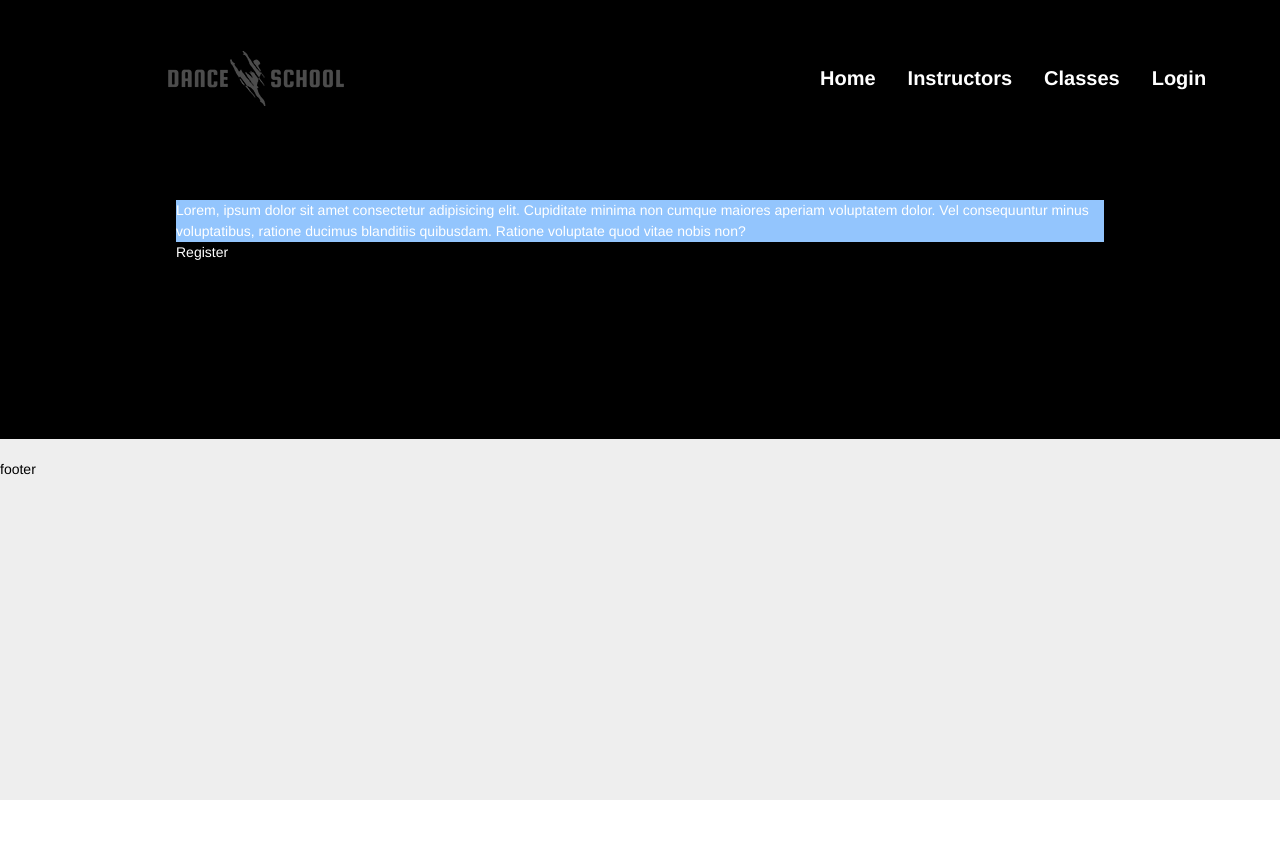
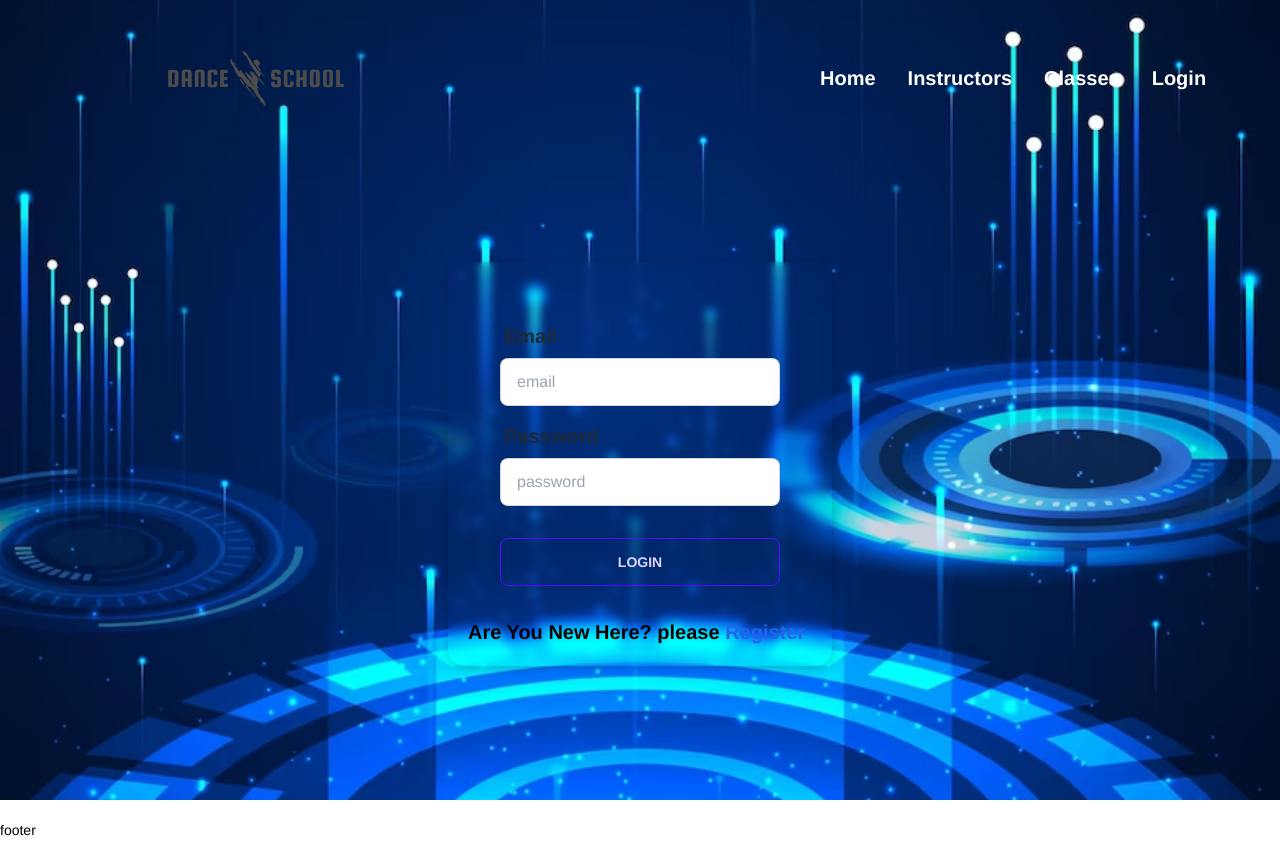
Before and after one commit to Tanzil2001/dance-school-web, a React (Vite) app: page /login in a window 1280 px wide. Before the commit the page ends 800 px from the top, so only its background shows below. Built offline with nearby package versions, Linux system fonts and the light colour scheme; no server answers.

Commit message:
login page design

```diff
--- a/src/Pages/Login/Login.jsx
+++ b/src/Pages/Login/Login.jsx
@@ -1,13 +1,61 @@
-import React from 'react';
-import { Link } from 'react-router-dom';
+import React, { useContext } from 'react';
+import { useForm } from 'react-hook-form';
+import { Link, useNavigate } from 'react-router-dom';
+import cover1 from '../../assets/signup-cover.avif';
+import { AuthContext } from '../../Provider/AuthProvider';
+
 
 const Login = () => {
+    const { register, handleSubmit, reset, formState: { errors } } = useForm();
+    const {signIn, googleSignIn} = useContext(AuthContext);
+
+    const glassStyle = {
+        backgroundColor: 'transparent',
+        backdropFilter: 'blur(5px)',
+        border: 'none',
+        boxShadow: '0 2px 10px rgba(0, 0, 0, 0.2)',
+        padding: '20px',
+        margin: '20px',
+    };
+
+    const onSubmit = data => {
+        console.log(data);
+        signIn(data.email, data.password)
+        .then(result => {
+            const user = result.user;
+            console.log(user);
+        })
+
+    };
     return (
-        <div className='bg-black p-44'>
-            <div className='bg-blue-300 mt-6 text-white'>
-                <p>Lorem, ipsum dolor sit amet consectetur adipisicing elit. Cupiditate minima non cumque maiores aperiam voluptatem dolor. Vel consequuntur minus voluptatibus, ratione ducimus blanditiis quibusdam. Ratione voluptate quod vitae nobis non?</p>
+        <div style={{ backgroundImage: `url(${cover1})` }} className="hero min-h-screen ">
+            <div className="hero-content mt-32">
+                <div style={glassStyle} className="card flex-shrink-0 w-full max-w-sm shadow-2xl">
+                    <form onSubmit={handleSubmit(onSubmit)} className="card-body">
+
+                        <div className="form-control">
+                            <label className="label">
+                                <span className="label-text font-bold text-xl">Email</span>
+                            </label>
+                            <input type="email"  {...register("email", { required: true })} name="email" placeholder="email" className="input input-bordered " />
+                            {errors.email && <span className="text-red-600">Email is required</span>}
+                        </div>
+
+                        <div className="form-control">
+                            <label className="label">
+                                <span className="label-text font-bold text-xl">Password</span>
+                            </label>
+                            <input type="password"  {...register("password", {
+                                required: true,
+                            })} placeholder="password" className="input input-bordered " />
+                        </div>
+                        <div className="form-control mt-6">
+                            <input className="btn btn-primary bg-transparent" type="submit" value="Login" />
+                        </div>
+                    </form>
+                    <p className='text-xl font-bold'>Are You New Here? please <Link className='text-blue-600' to="/signup">Register</Link></p>
+                </div>
             </div>
-            <Link className='text-white' to="/signup">Register</Link>
         </div>
     );
 };
```
